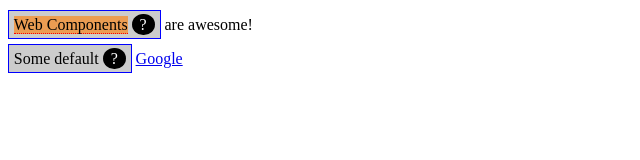
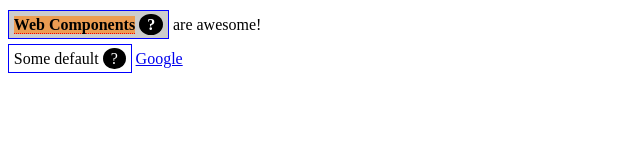
Before and after one commit to LeticiaLopess/web-components, a plain HTML site: page index.html in a window 1280 px wide. Shown: the whole page, without its empty margins (0-640 px from the left). Drawn offline with Linux system fonts and the light colour scheme.

Commit message:
:host-context

```diff
--- a/index.html
+++ b/index.html
@@ -24,7 +24,7 @@
   </style>
 </head>
 <body>
-  <p><uc-tooltip text="Web Components is a set of standards">
+  <p><uc-tooltip class="important" text="Web Components is a set of standards">
     <span class="highlight">Web Components</span>
   </uc-tooltip> are awesome!</p>
   <uc-tooltip></uc-tooltip> <!-- ao colocar nosso componente na shadow dom, esse texto irá sumir, pois não está fazendo parte da shadow dom-->
--- a/tooltip.js
+++ b/tooltip.js
@@ -13,8 +13,12 @@
         z-index: 10;
       }
 
-      :host {
+      :host(.important) {
         background: #ccc;
+      }
+
+      :host-context(p) {
+        font-weight: bold;
       }
 
       .highlight {
@@ -39,7 +43,8 @@
   }
   // A propriedade z-index especifica a ordem da pilha de um elemento. Um elemento com ordem de pilha maior está sempre na frente de um elemento com ordem de pilha menor.
   // ::slotted(.highlight) -> vai pegar o elemento com a classe highlight que tiver slot. se eu quiser pegar todos: ::slotted(*). lembrando que se eu tiver um estilo border-bottom no css, vai sobrepor ao estilo setado no JS
-  // :host -> é como se estivéssemos setando a própria tag uc-tooltip
+  // :host -> é como se estivéssemos setando a própria tag uc-tooltip | :host.important -> para o componente com classe importante, mas dessa forma não funciona, devemos verificar se existe primeiro, envolvemos a classe, div[...] com parênteses
+  // :host-context(p) -> para estilizar a tag p que está dentro do nosso componente | :host-context(p.hello) -> tag p com classe joke | :host-context(p .hello) -> elemento aninhado dentro de .hello
   // nesse caso, se eu tiver um estilo para todas as divs definido em CSS, esse estilo interferirá nesse meu componente. Portanto, utilizaremos a shadow DOM
 
   connectedCallback() {
```
